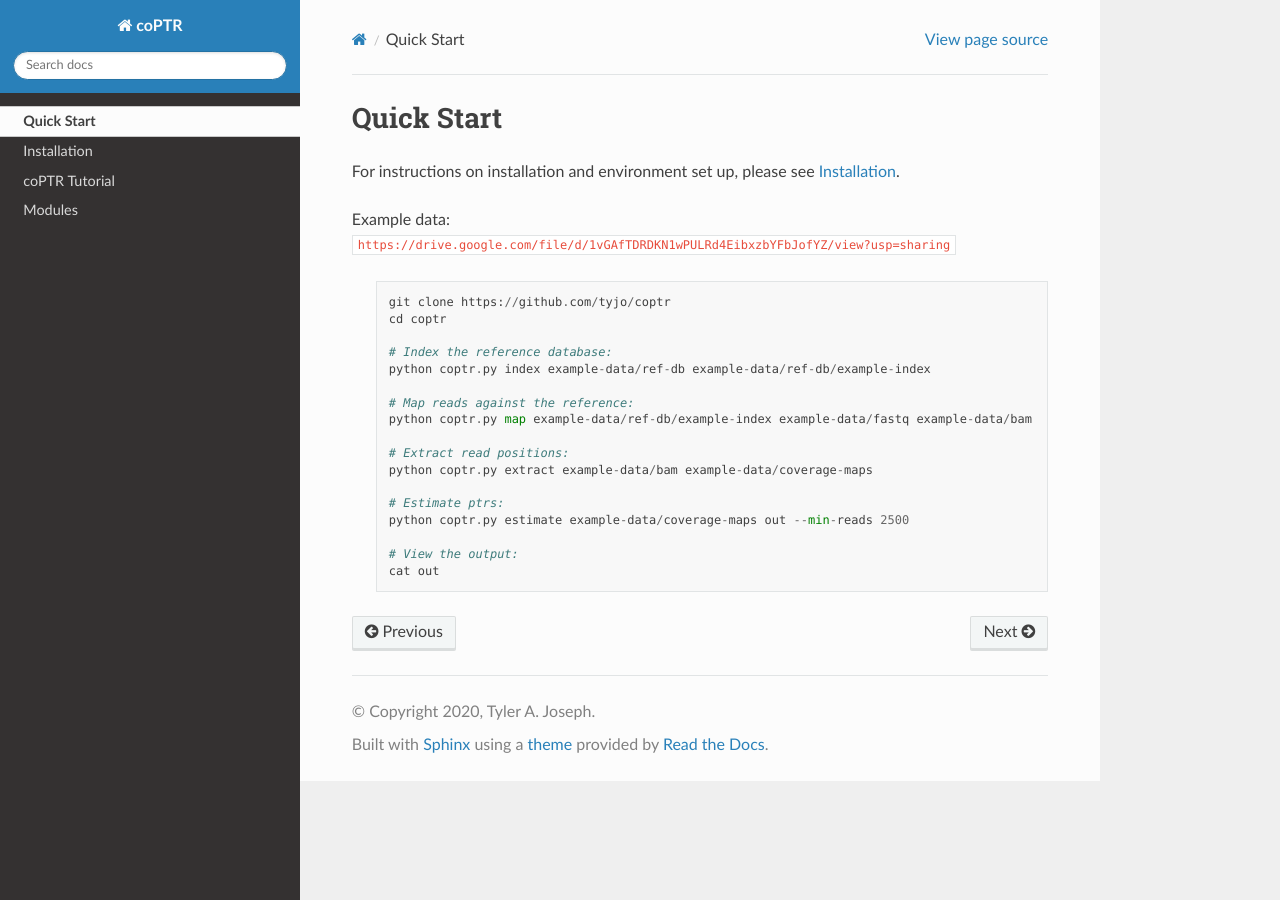
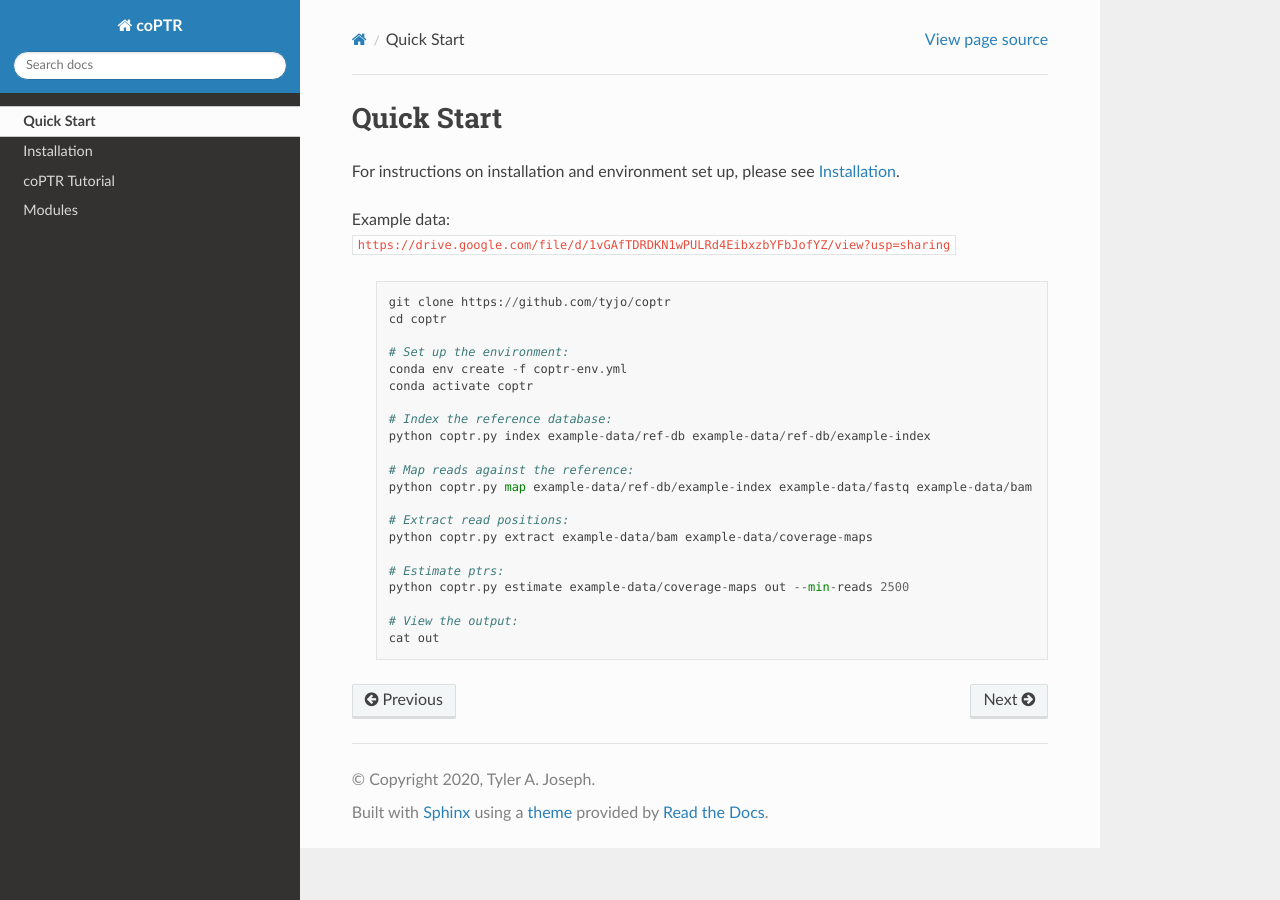
Before and after one commit to tyjo/coptr, a Sphinx documentation site: the page built from docs/quick-start.rst, in a window 1280 px wide. Built offline with Sphinx 7.4.7 and the Read the Docs theme 2.0.0, drawn with Linux system fonts in a browser that asks for light colours.

Commit message:
updated docs

```diff
--- a/docs/installation.rst
+++ b/docs/installation.rst
@@ -21,7 +21,7 @@ You can then create a new environment to run coPTR:
       $ conda env create -f coptr-env.yml
 
       # you only need to create this once
-      # to restore the environment from a new session
+      # to activate the environment:
       $ conda activate coptr
 
 To check if you can run coPTR:
--- a/docs/quick-start.rst
+++ b/docs/quick-start.rst
@@ -11,6 +11,10 @@ For instructions on installation and environment set up, please see :doc:`Instal
 
       git clone https://github.com/tyjo/coptr
       cd coptr
+
+      # Set up the environment:
+      conda env create -f coptr-env.yml
+      conda activate coptr
 
       # Index the reference database:
       python coptr.py index example-data/ref-db example-data/ref-db/example-index
```
